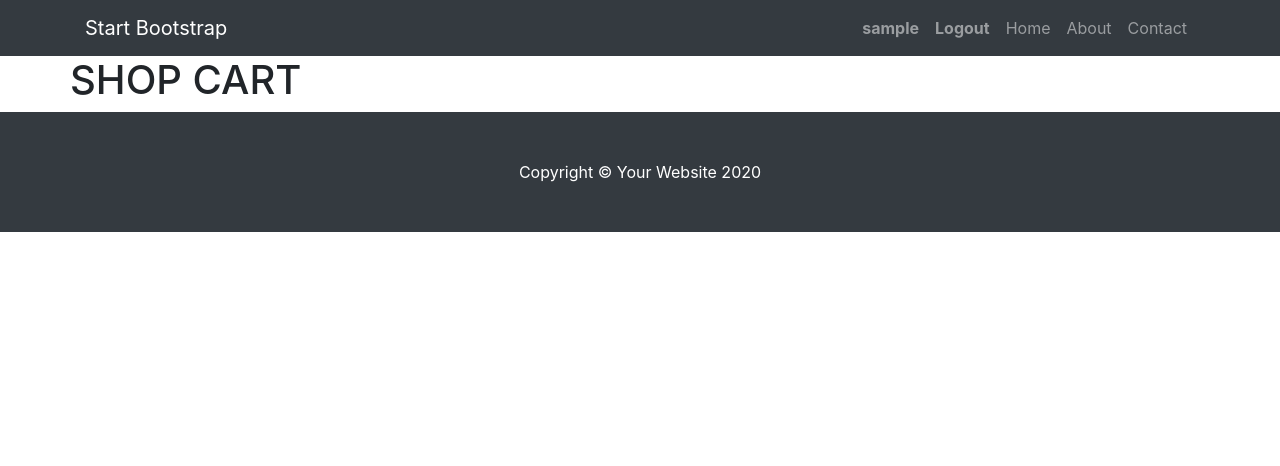
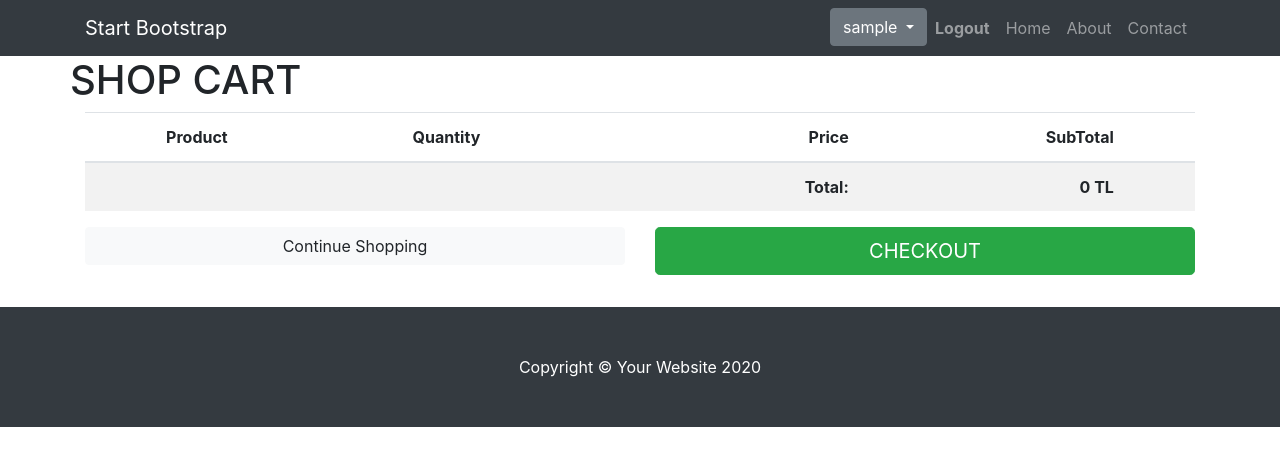
Before and after one commit to oguzhanoxel/ecommerce-django, a Django app: page /shopcart/ in a window 1280 px wide. Shown: the top 466 px of the page. Run offline with Django 3.2, Linux system fonts and the light colour scheme; the visitor is signed in with stand-in values (Sample User, id 1); data that the repository does not hold is empty; some libraries are stand-ins or nearby versions.

Commit message:
3.commit

```diff
--- a/pages/admin.py
+++ b/pages/admin.py
@@ -3,7 +3,8 @@ from django import forms
 
 from products.models import Product
 from categories.models import Category
-
+from shopcart.models import ShopCart
+from orders.models import Order, OrderDetail
 
 class ProductAdmin(admin.ModelAdmin):
     list_display = (
@@ -25,3 +26,6 @@ class CategoryAdmin(admin.ModelAdmin):
 
 admin.site.register(Product, ProductAdmin)
 admin.site.register(Category, CategoryAdmin)
+admin.site.register(ShopCart)
+admin.site.register(Order)
+admin.site.register(OrderDetail)
--- a/shopcart/views.py
+++ b/shopcart/views.py
@@ -1,17 +1,46 @@
 from django.shortcuts import render
 from django.contrib.auth.decorators import login_required
+from django.http import HttpResponseRedirect
+from django.urls import reverse
+from django.contrib.auth.models import User
+from shopcart.models import ShopCart
+from shopcart.forms import ShopCartForm
 
 # Create your views here.
 
 @login_required(login_url="login")
 def shopcart_list(request):
+    quantity = 1
+    current_user = request.user
+    shopcart = ShopCart.objects.filter(user_id=current_user.id)
+    total = 0
+    subtotal = []
+    for item in shopcart:
+        total += item.quantity * item.product.price
+    for item in shopcart:
+        subtotal.append(item.quantity * item.product.price)
+
+    context = {
+        'shopcart': shopcart,
+        'subtotal': subtotal,
+        'total': total,
+    }
     template = "shopcart/shopcart.html"
-    return render(request, template, {})
+    return render(request, template, context)
 
 @login_required(login_url="login")
 def shopcart_add(request, id):
-    return None
+    url = request.META.get('HTTP_REFERER')
+    form = ShopCartForm(request.POST or None)
+    if request.method == 'POST':
+        if form.is_valid():
+            current_user = request.user
+            quantity = form.cleaned_data['quantity']
+            data = ShopCart(user_id=current_user.id, product_id=id, quantity=quantity)
+            data.save()
+    return HttpResponseRedirect(reverse('shopcart_list', args=None))
 
 @login_required(login_url="login")
 def shopcart_delete(request, id):
-    return None
+    ShopCart.objects.filter(id=id).delete()
+    return HttpResponseRedirect(reverse('shopcart_list', args=None))
--- a/static/css/dropdown.css
+++ /dev/null
@@ -1,43 +0,0 @@
-@media (min-width: 992px) {
-    .animate {
-      animation-duration: 0.3s;
-      -webkit-animation-duration: 0.3s;
-      animation-fill-mode: both;
-      -webkit-animation-fill-mode: both;
-    }
-  }
-
-@keyframes slideIn {
-0% {
-    transform: translateY(1rem);
-    opacity: 0;
-}
-100% {
-    transform:translateY(0rem);
-    opacity: 1;
-}
-0% {
-    transform: translateY(1rem);
-    opacity: 0;
-}
-}
-
-@-webkit-keyframes slideIn {
-0% {
-    -webkit-transform: transform;
-    -webkit-opacity: 0;
-}
-100% {
-    -webkit-transform: translateY(0);
-    -webkit-opacity: 1;
-}
-0% {
-    -webkit-transform: translateY(1rem);
-    -webkit-opacity: 0;
-}
-}
-
-.slideIn {
--webkit-animation-name: slideIn;
-animation-name: slideIn;
-}
--- a/static/css/style.css
+++ b/static/css/style.css
@@ -19,3 +19,7 @@ a, a:hover, a:visited, a:focus {
   border:        4px solid #000000;
   border-radius: 1000px;
 }
+#shopcart_products_image{
+    width: 50px;
+    height: 50px;
+}
--- a/templates/base.html
+++ b/templates/base.html
@@ -12,7 +12,7 @@
 
   <!-- Custom styles for this template -->
   <link href="{% static 'css/style.css' %}" rel="stylesheet">
-  <link href="{% static 'css/dropdown.css' %}" rel="stylesheet">
+  <link href="{% static 'css/input_number.css' %}" rel="stylesheet">
 
 </head>
 
@@ -22,13 +22,13 @@
 
     <div class="container">
 
-    <div class="row">
+      <div class="row">
 
-    {% block content %}
+        {% block content %}
 
-    {% endblock content %}
+        {% endblock content %}
 
-    </div>
+      </div>
 
     </div>
 
--- a/templates/navbar.html
+++ b/templates/navbar.html
@@ -13,9 +13,15 @@
 
             </li>
             {% if user.is_authenticated %}
-                <li class="nav-item text-black">
-                    <a class="nav-link text-black font-weight-bold" href="">{{ user.username }}</a>
-                </li>
+                <div class="dropdown">
+                    <button class="btn btn-secondary dropdown-toggle" type="button" id="dropdownMenuButton" data-toggle="dropdown" aria-haspopup="true" aria-expanded="false">
+                        {{ user.username }}
+                    </button>
+                    <div class="dropdown-menu" aria-labelledby="dropdownMenuButton">
+                        <a class="dropdown-item" href="{% url 'shopcart_list' %}">ShopCart</a>
+                        <a class="dropdown-item" href="{% url 'logout' %}">Logout</a>
+                    </div>
+                </div>
                 <li class="nav-item text-black">
                     <a class="nav-link text-black font-weight-bold" href="{% url 'logout' %}">Logout</a>
                 </li>
--- a/templates/products/product_detail.html
+++ b/templates/products/product_detail.html
@@ -25,6 +25,11 @@
         <h3 class="card-title">{{ product.name }}</h3></a>
         <h4>{{ product.price }} TL</h4>
         <p class="card-text">{{ product.description }}</p>
+        <form action="/addtocart/{{ product.id }}" method="POST">
+          {% csrf_token %}
+          <input type="number" id="{{ form.as_p }}" name="quantity" min="1">
+          <input class="primary-btn pd-to-cart" type="submit" value="Add to Cart">
+        </form>
         <span class="text-warning">&#9733; &#9733; &#9733; &#9733; &#9734;</span>
         4.0 stars
       </div>
--- a/templates/shopcart/shopcart.html
+++ b/templates/shopcart/shopcart.html
@@ -2,6 +2,59 @@
 
 {% load static %}
 
+{% load tags %}
+
 {% block content %}
 <h1>SHOP CART</h1>
+
+<div class="container mb-4">
+    <div class="row">
+        <div class="col-12">
+            <div class="table-responsive">
+                <table class="table table-striped">
+                    <thead>
+                        <tr>
+                            <th scope="col"> </th>
+                            <th scope="col">Product</th>
+                            <th scope="col">Quantity</th>
+                            <th scope="col" class="text-right">Price</th>
+                            <th scope="col" class="text-right">SubTotal</th>
+                            <th> </th>
+                        </tr>
+                    </thead>
+                    <tbody>
+                        {% for item in shopcart %}
+                            <tr>
+                                <td><img id="shopcart_products_image" src="{{ item.product.image.url }}" /> </td>
+                                <td>{{ item.product.name }}</td>
+                                <td>{{ item.quantity }}</td>
+                                <td class="text-right">{{ item.product.price }} TL</td>
+                                <td class="text-right">{{ subtotal|index:forloop.counter0 }} TL</td>
+                                <td class="text-right"><a href="/deletefromcart/{{ item.id }}" class="btn btn-danger">Delete</a></td>
+                            </tr>
+                        {% endfor %}
+                        <tr>
+                            <td></td>
+                            <td></td>
+                            <td></td>
+                            <td class="text-right"><strong>Total:</strong></td>
+                            <td class="text-right"><strong>{{ total }} TL</strong></td>
+                            <td></td>
+                        </tr>
+                    </tbody>
+                </table>
+            </div>
+        </div>
+        <div class="col mb-2">
+            <div class="row">
+                <div class="col-sm-12  col-md-6">
+                    <button class="btn btn-block btn-light">Continue Shopping</button>
+                </div>
+                <div class="col-sm-12 col-md-6 text-right">
+                    <button class="btn btn-lg btn-block btn-success text-uppercase">Checkout</button>
+                </div>
+            </div>
+        </div>
+    </div>
+</div>
 {% endblock content %}
```
Also changed, not shown: orders/migrations/0001_initial.py.
